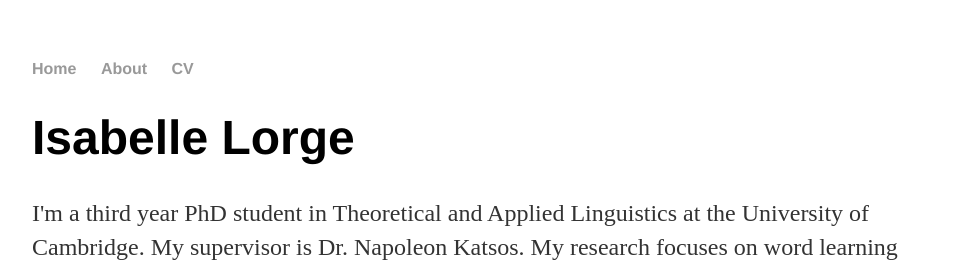
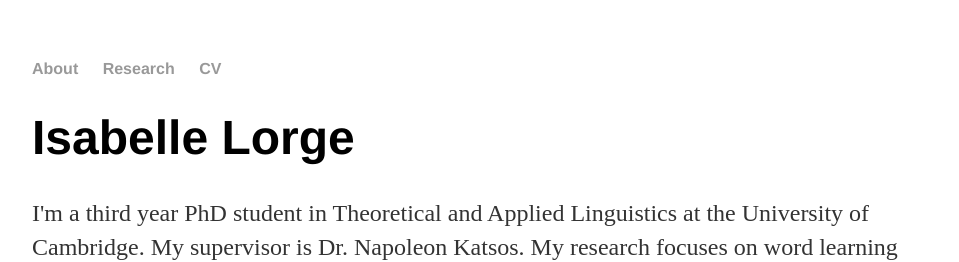
Before and after one commit to isabellelorge/isabellelorge.github.io, a Jekyll site: the page built from index.html, in a window 1280 px wide. Shown: the top 262 px of the page, without its empty margins (160-1119 px from the left). Built offline with Jekyll 4.4.1, drawn with Linux system fonts in a browser that asks for light colours.

Commit message:
Update default.html

```diff
--- a/_layouts/default.html
+++ b/_layouts/default.html
@@ -8,8 +8,8 @@
 		<body>
 			<nav>
 	    		<ul>
-	        		<li><a href="/">Home</a></li>
-		        	<li><a href="/about.html">About</a></li>
+	        		<li><a href="/">About</a></li>
+		        	<li><a href="/about.html">Research</a></li>
 	        		<li><a href="/CV.pdf">CV</a></li>
 
 	    		</ul>
```
